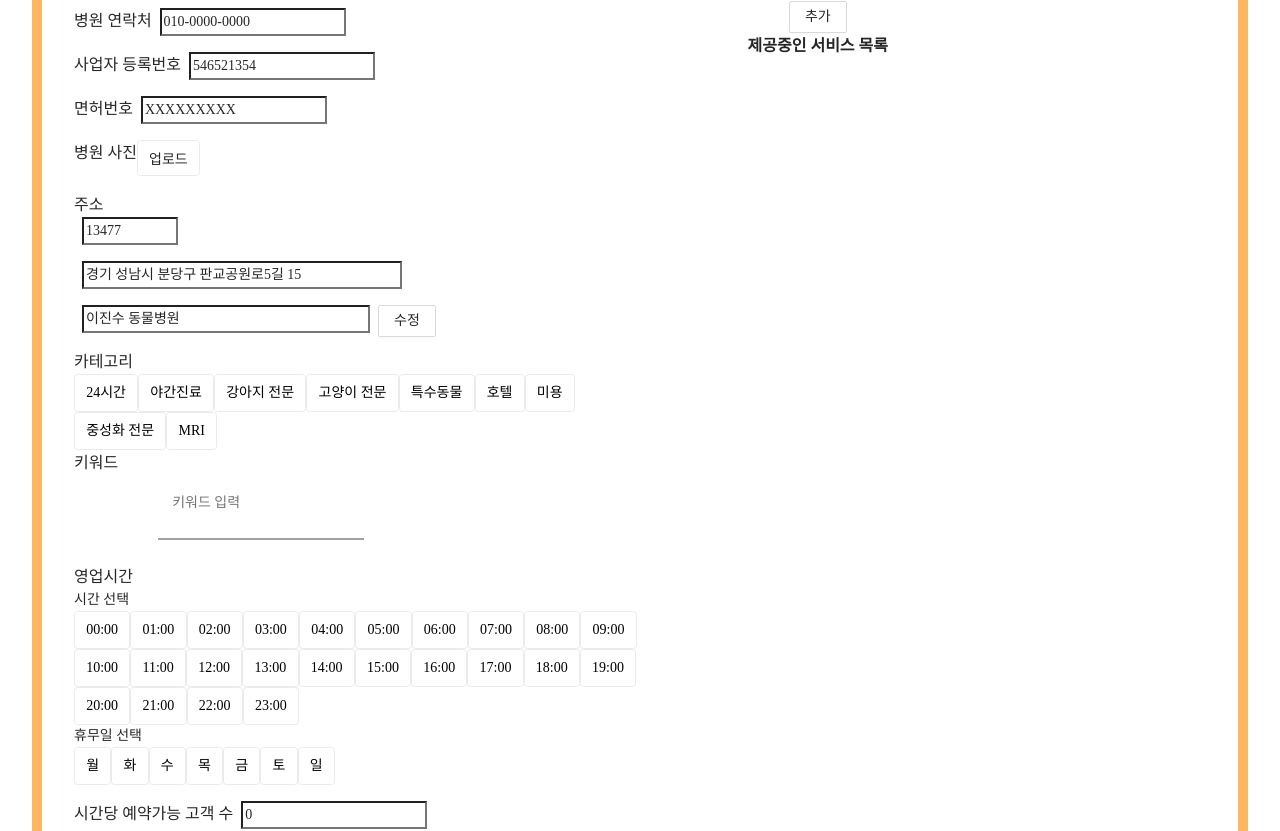
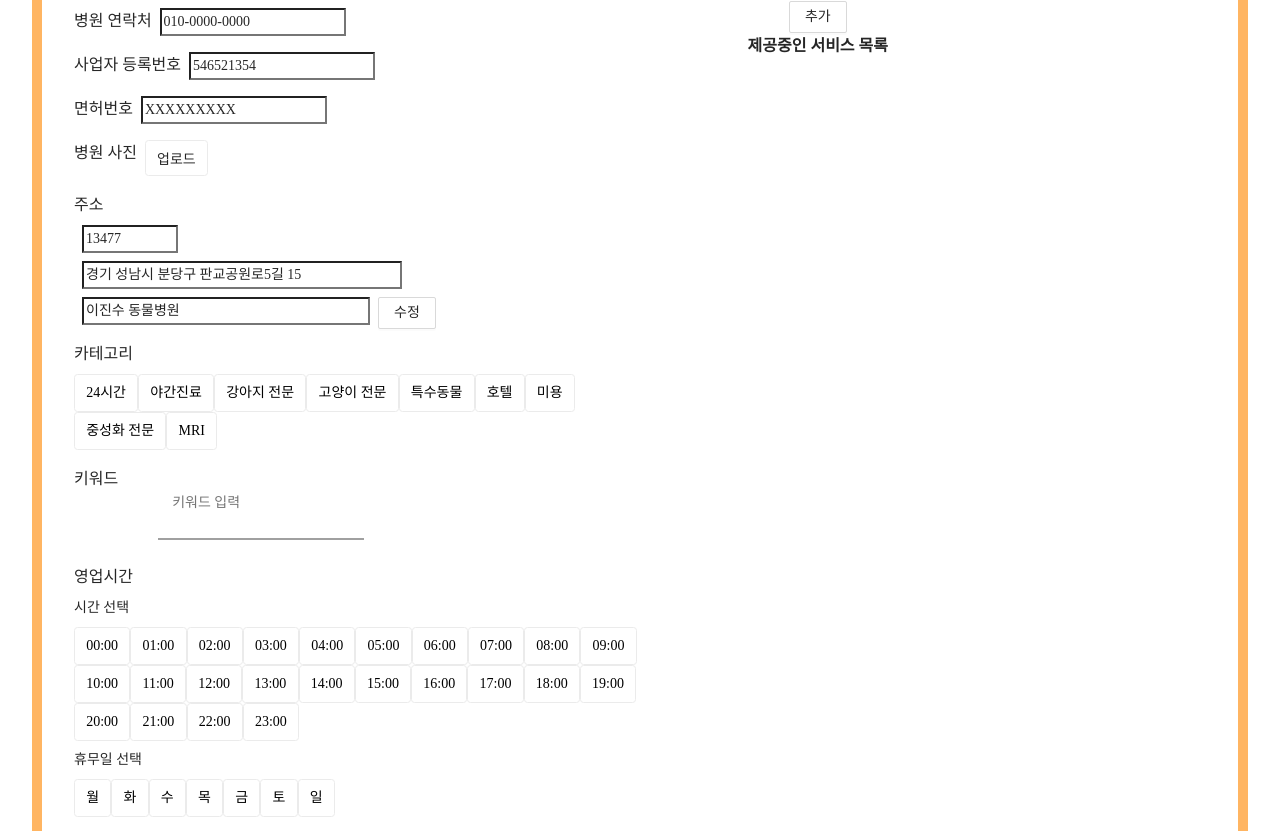
Before and after one commit to ejaman/Animal-Hospital, a React (Create React App) app in the folder client/: page /hospital-info in a window 1280 px wide. Shown: the part 391-1222 px from the top of the page. Built offline with nearby package versions, Linux system fonts and the light colour scheme.

Commit message:
[#201]style:스타일 수정

```diff
--- a/client/src/pages/hospital-info/HospitalInfo.tsx
+++ b/client/src/pages/hospital-info/HospitalInfo.tsx
@@ -466,7 +466,7 @@ export default function HospitalInfo() {
               <Row>
                 <SubTitle>병원 사진</SubTitle>
                 <div style={{ marginBottom: "0.5rem" }} />
-                <div style={{ marginBottom: "0.5rem" }}>
+                <div style={{ marginLeft: "0.5rem", marginBottom: "0.5rem" }}>
                   <UploadFileLabel htmlFor="uploadFile">업로드</UploadFileLabel>
                   <UploadFileInput type="file"
                     id="uploadFile"
@@ -486,13 +486,13 @@ export default function HospitalInfo() {
               <Row>
                 <Col>
                   <Row>
-                    <SubTitle>주소</SubTitle>
+                    <SubTitle style={{ marginBottom: "0.5rem" }}>주소</SubTitle>
                   </Row>
                   <Row>
                     <input
                       name="postalCode"
                       style={{
-                        marginBottom: "1rem",
+                        marginBottom: "0.5rem",
                         marginLeft: "0.5rem",
                         width: "6rem"
                       }}
@@ -505,7 +505,7 @@ export default function HospitalInfo() {
                     <input
                       name="address1"
                       style={{
-                        marginBottom: "1rem",
+                        marginBottom: "0.5rem",
                         marginLeft: "0.5rem",
                         width: "20rem"
                       }}
@@ -537,7 +537,7 @@ export default function HospitalInfo() {
                 </Modal>
               </Row>
               <Row>
-                <SubTitle>카테고리</SubTitle>
+                <SubTitle style={{ marginBottom: "0.5rem" }}>카테고리</SubTitle>
               </Row>
               <Row>
                 {CATEGORY_LIST.map((category) => (
@@ -559,7 +559,7 @@ export default function HospitalInfo() {
                 ))}
               </Row>
               <Row>
-                <SubTitle>키워드</SubTitle>
+                <SubTitle style={{ marginTop: "1rem" }}>키워드</SubTitle>
                 <span
                   style={{
                     marginLeft: "1rem",
@@ -587,12 +587,8 @@ export default function HospitalInfo() {
               </Row>
               <Row>
                 <Col>
-                  <SubTitle
-                    style={{
-                      marginBottom: "1rem"
-                    }}
-                  >영업시간</SubTitle>
-                  <Row>시간 선택</Row>
+                  <SubTitle>영업시간</SubTitle>
+                  <Row style={{ marginTop: "0.5rem", marginBottom: "0.5rem" }}>시간 선택</Row>
                   <Row>
                     {TIME_LIST.map((time) => (
                       <TimeLabel
@@ -609,10 +605,8 @@ export default function HospitalInfo() {
                       </TimeLabel>
                     ))}
                   </Row>
-                  <Row>휴무일 선택</Row>
-                  <Row
-                    style={{ marginBottom: "0.5rem" }}
-                  >
+                  <Row style={{ marginTop: "0.5rem", marginBottom: "0.5rem" }}>휴무일 선택</Row>
+                  <Row>
                     {DAY_LIST.map((day) => (
                       <DayLabel
                         htmlFor={day}
```
